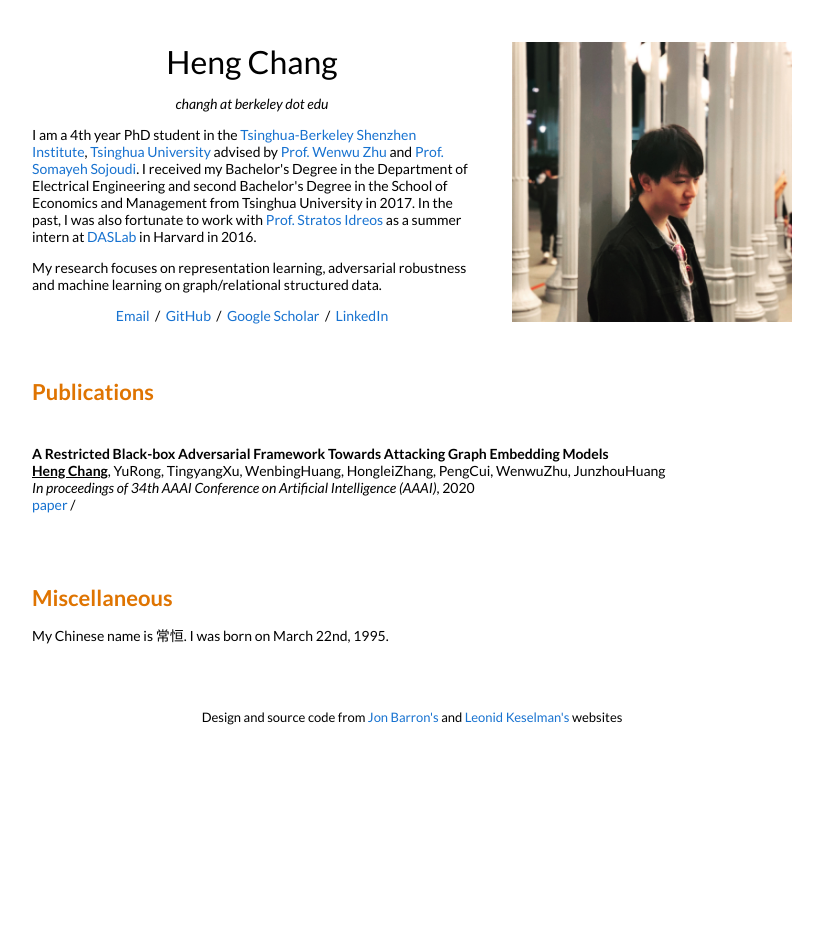
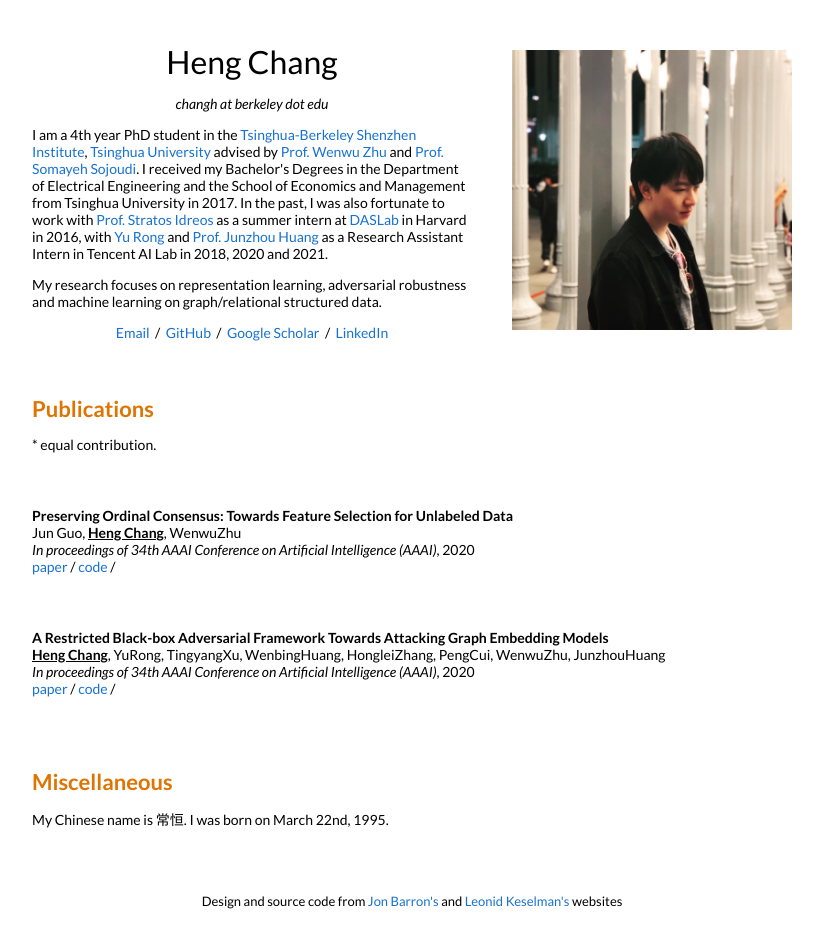
Before and after one commit to hchang95/hchang95.github.io, a Jekyll site: the page built from _posts/2020-02-07-AAAI20-1.markdown, in a window 1280 px wide. Shown: the whole page, without its empty margins (228-1051 px from the left). Built offline with Jekyll 4.4.1, drawn with Linux system fonts in a browser that asks for light colours; before the commit the page ends 900 px from its top, so only the background shows below that.

Commit message:
update profile

```diff
--- a/_layouts/default.html
+++ b/_layouts/default.html
@@ -30,7 +30,7 @@
               <p style="text-align:center">
                 <i>changh at berkeley dot edu </i>
               </p>
-              <p>I am a 4th year PhD student in the <a href="https://tbsi.berkeley.edu">Tsinghua-Berkeley Shenzhen Institute</a>, <a href="https://www.tsinghua.edu.cn/">Tsinghua University</a> advised by <a href="https://ieeexplore.ieee.org/author/37065056700">Prof. Wenwu Zhu</a> and <a href="https://people.eecs.berkeley.edu/~sojoudi/">Prof. Somayeh Sojoudi</a>. I received my Bachelor's Degree in the Department of Electrical Engineering and second Bachelor's Degree in the School of Economics and Management from Tsinghua University in 2017. In the past, I was also fortunate to work with <a href="https://stratos.seas.harvard.edu">Prof. Stratos Idreos</a> as a summer intern at <a href="http://daslab.seas.harvard.edu">DASLab</a> in Harvard in 2016.
+              <p>I am a 4th year PhD student in the <a href="https://tbsi.berkeley.edu">Tsinghua-Berkeley Shenzhen Institute</a>, <a href="https://www.tsinghua.edu.cn/">Tsinghua University</a> advised by <a href="https://ieeexplore.ieee.org/author/37065056700">Prof. Wenwu Zhu</a> and <a href="https://people.eecs.berkeley.edu/~sojoudi/">Prof. Somayeh Sojoudi</a>. I received my Bachelor's Degrees in the Department of Electrical Engineering and the School of Economics and Management from Tsinghua University in 2017. In the past, I was also fortunate to work with <a href="https://stratos.seas.harvard.edu">Prof. Stratos Idreos</a> as a summer intern at <a href="http://daslab.seas.harvard.edu">DASLab</a> in Harvard in 2016, with <a href="https://scholar.google.com.hk/citations?user=itezhEMAAAAJ">Yu Rong</a> and <a href="http://ranger.uta.edu/~huang/">Prof. Junzhou Huang</a> as a Research Assistant Intern in Tencent AI Lab in 2018, 2020 and 2021.
               </p>
               <p>
                 My research focuses on representation learning, adversarial robustness and machine learning on graph/relational structured data.
@@ -52,6 +52,9 @@
           <tr>
             <td style="padding:2.5%;width:100%;vertical-align:middle">
               <h2 style="color:#DF7401;"> <b>Publications</b></h2>
+              <p>
+                * equal contribution.
+              </p>
             </td>
           </tr>
         </table>
--- a/_posts/2020-02-07-AAAI20-0.markdown
+++ b/_posts/2020-02-07-AAAI20-0.markdown
@@ -6,4 +6,5 @@ categories: research
 authors: "<b><ins>Heng Chang</ins></b>, YuRong, TingyangXu, WenbingHuang, HongleiZhang, PengCui, WenwuZhu, JunzhouHuang"
 venue: "In proceedings of 34th AAAI Conference on Artificial Intelligence (AAAI)"
 paper: https://ojs.aaai.org/index.php/AAAI/article/view/5741/5597
+code: https://github.com/SwiftieH/GFAttack
 ---
--- /dev/null
+++ b/_posts/2020-02-07-AAAI20-1.markdown
@@ -0,0 +1,10 @@
+---
+layout: post
+title:  "Preserving Ordinal Consensus: Towards Feature Selection for Unlabeled Data"
+date: 2020-02-07 08:30:00 +08:00
+categories: research
+authors: "Jun Guo, <b><ins>Heng Chang</ins></b>, WenwuZhu"
+venue: "In proceedings of 34th AAAI Conference on Artificial Intelligence (AAAI)"
+paper: https://ojs.aaai.org/index.php/AAAI/article/download/5336/5192
+code: https://github.com/eeGuoJun/AAAI2020
+---
```
